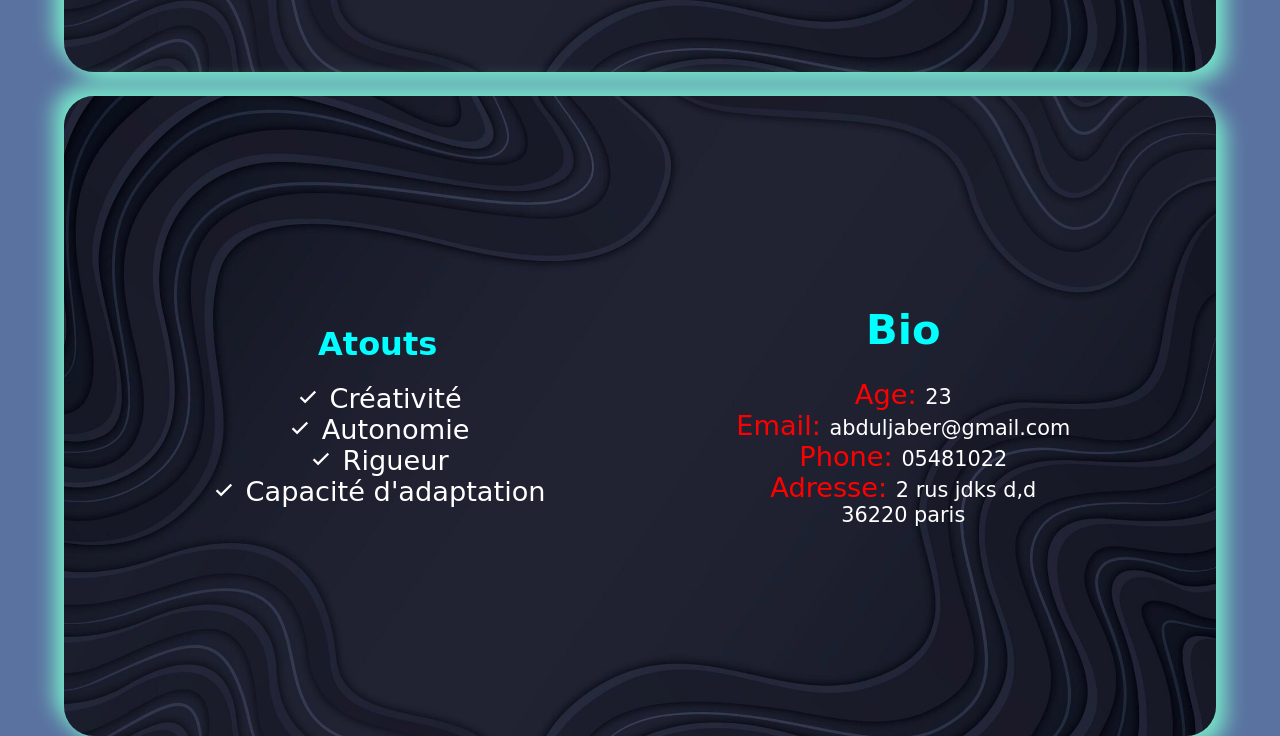
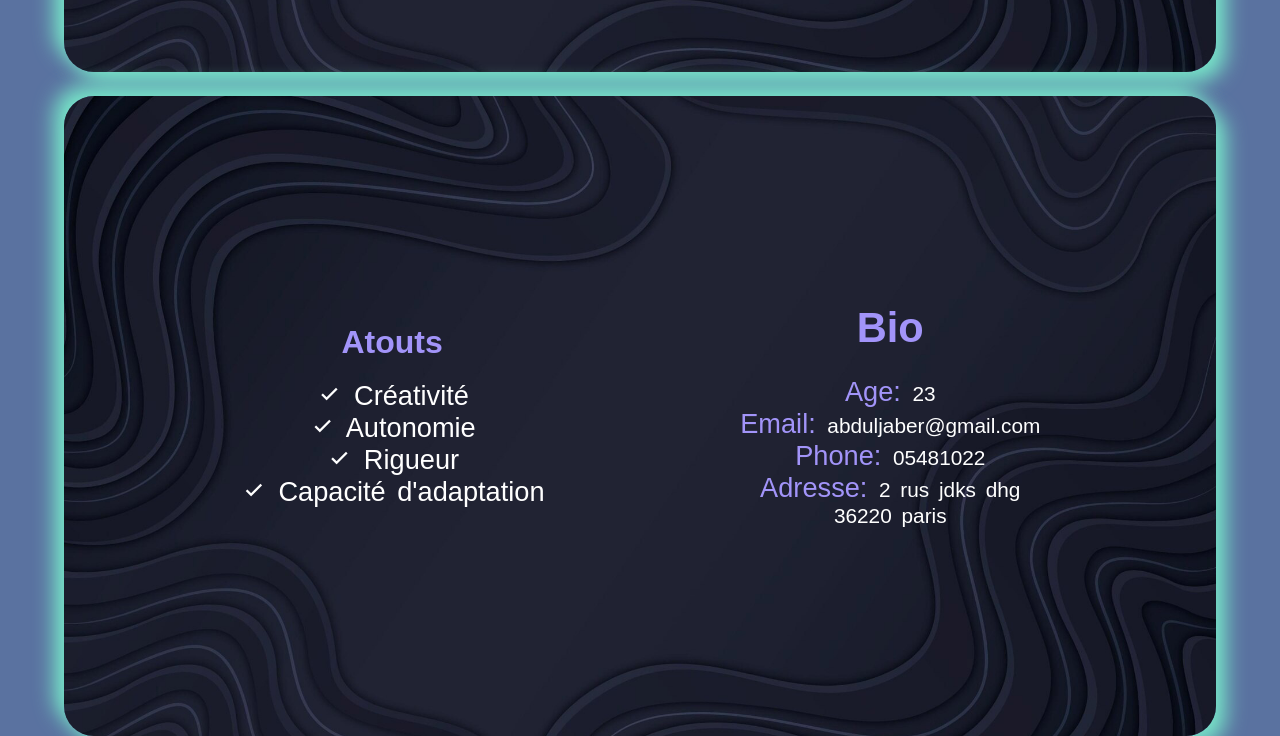
Before and after one commit to abduljaber23/CVgit, a plain HTML site: page index.html in a window 1280 px wide. Shown: the part 592-1328 px from the top of the page. Drawn offline with nearby package versions, Linux system fonts and the light colour scheme.

Commit message:
atouts infos 2

```diff
--- a/index.html
+++ b/index.html
@@ -94,8 +94,9 @@
           <li><span>Age: </span>23</li>
           <li><span>Email: </span>abduljaber@gmail.com</li>
           <li><span>Phone: </span>05481022</li>
-          <li><span>Adresse: </span>2 rus jdks d,d <br>36220 paris</li>
+          <li><span>Adresse: </span>2 rus jdks dhg<br> 36220 paris</li>
         </ul>
+      </div>
     </main>
 
 
--- a/styles/style.css
+++ b/styles/style.css
@@ -135,22 +135,23 @@ main{
   border-radius: 30px;
   margin-top: 3vh;
   font-weight: 500;
-  font-family: cursive;
+  font-family: Arial, Helvetica, sans-serif;
   text-align: center;
   color: #fff;
-  gap: 45px;
+  gap: 20px;
+  word-spacing: 4px;
 }
 main h2 {
   font-size: 2em;
   margin-bottom: 0.6em;
   font-weight: 600;
-  color: aqua;
+  color: #A294F9;
 }
 main li {
   list-style: none;
 }
 main span  {
-  color: red;
+  color: #A294F9;
   font-size: 1.7rem;
 }
 .atouts li {
```
